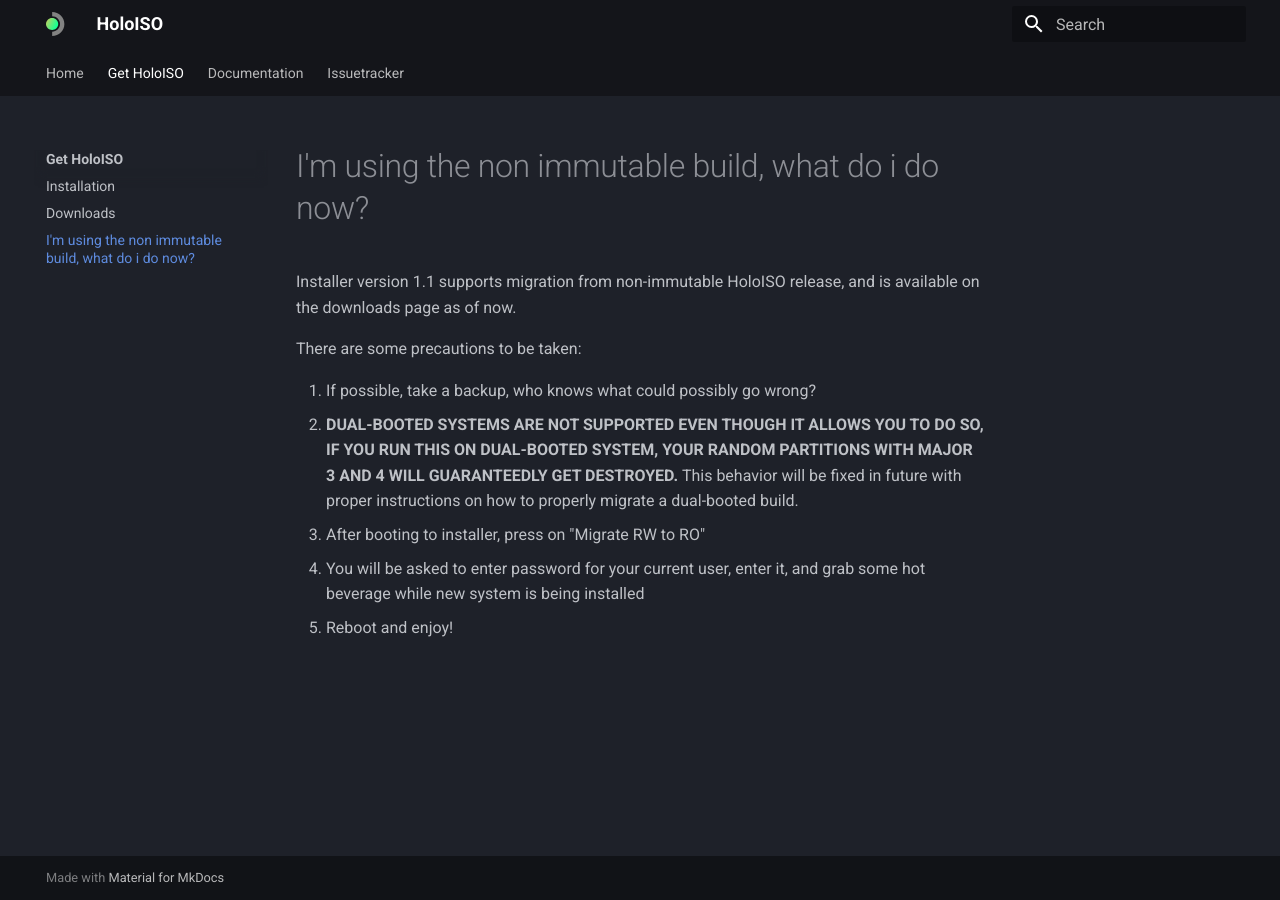
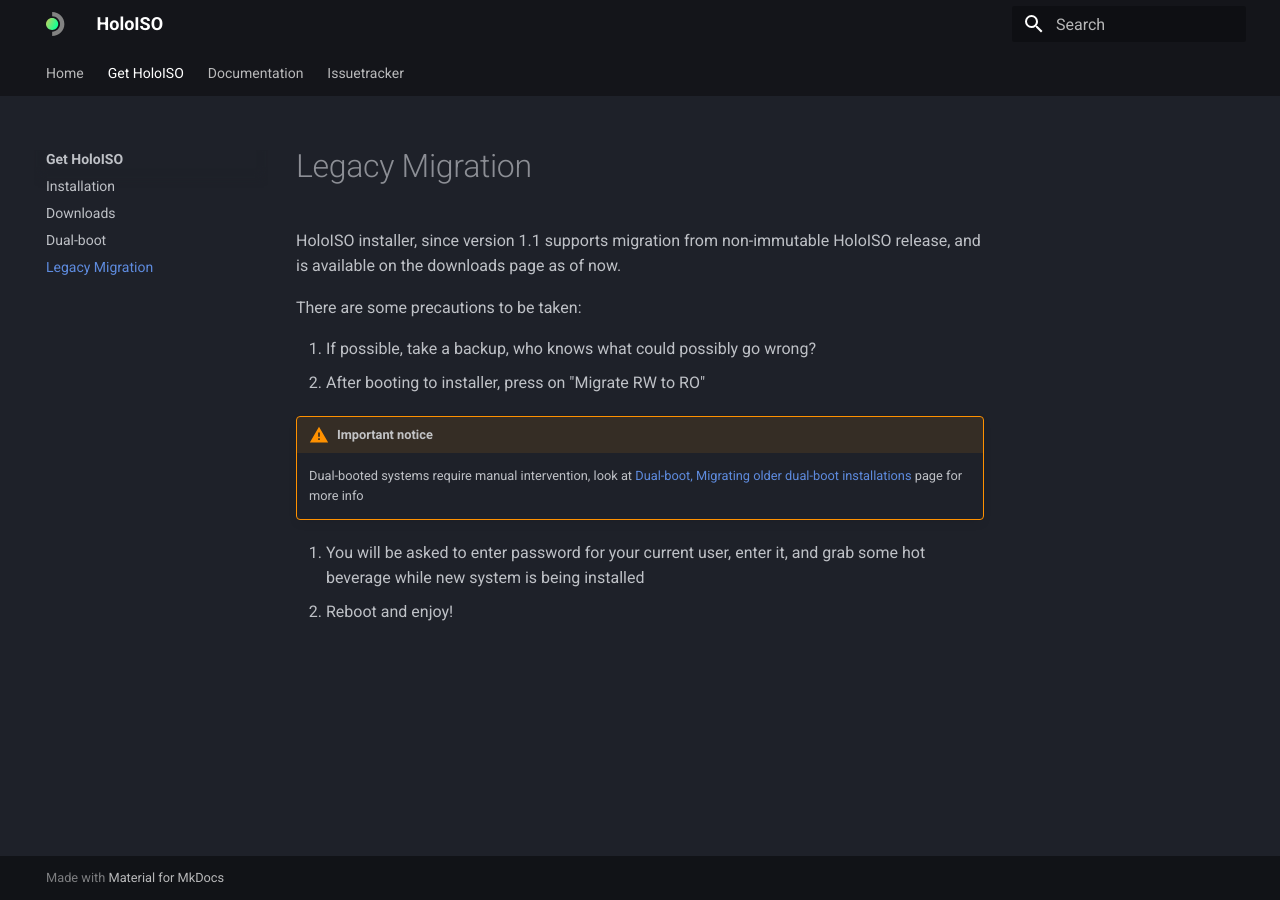
Before and after one commit to HoloISO/site, an MkDocs documentation site: the page built from docs/get/migrate.md, in a window 1280 px wide. Built offline with MkDocs 1.6.1 and Material for MkDocs 9.7.7, drawn with Linux system fonts in a browser that asks for light colours.

Commit message:
03.03.2024

```diff
--- a/docs/get/migrate.md
+++ b/docs/get/migrate.md
@@ -1,9 +1,12 @@
-Installer version 1.1 supports migration from non-immutable HoloISO release, and is available on the downloads page as of now.
+HoloISO installer, since version 1.1 supports migration from non-immutable HoloISO release, and is available on the downloads page as of now.
 
 There are some precautions to be taken:
 
 1. If possible, take a backup, who knows what could possibly go wrong?
-2. **DUAL-BOOTED SYSTEMS ARE NOT SUPPORTED EVEN THOUGH IT ALLOWS YOU TO DO SO, IF YOU RUN THIS ON DUAL-BOOTED SYSTEM, YOUR RANDOM PARTITIONS WITH MAJOR 3 AND 4 WILL GUARANTEEDLY GET DESTROYED.** This behavior will be fixed in future with proper instructions on how to properly migrate a dual-booted build.
-3. After booting to installer, press on "Migrate RW to RO"
-4. You will be asked to enter password for your current user, enter it, and grab some hot beverage while new system is being installed
-5. Reboot and enjoy!
+2. After booting to installer, press on "Migrate RW to RO"
+
+!!! warning "Important notice"
+    Dual-booted systems require manual intervention, look at [Dual-boot, Migrating older dual-boot installations](db.md#migrating-older-dual-boot-installations) page for more info
+
+3. You will be asked to enter password for your current user, enter it, and grab some hot beverage while new system is being installed
+4. Reboot and enjoy!
--- a/mkdocs.yml
+++ b/mkdocs.yml
@@ -5,7 +5,8 @@ nav:
     - get/index.md
     - Installation: get/install.md
     - Downloads: get/downloads.md
-    - I'm using the non immutable build, what do i do now?: get/migrate.md
+    - Dual-boot: get/db.md
+    - Legacy Migration: get/migrate.md
   - Documentation:
     - documentation/index.md
     - Building: documentation/bd.md
```
Also changed, not shown: docs/get/db.md (added, +35 -0 lines), docs/get/install.md (+1 -1 lines).
